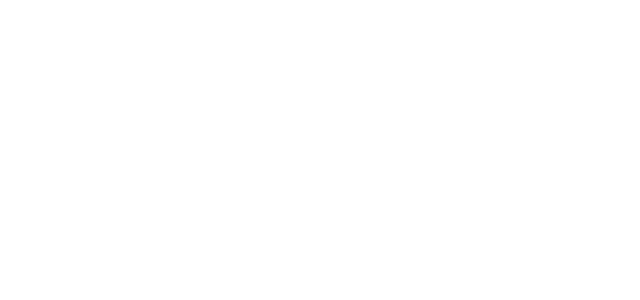
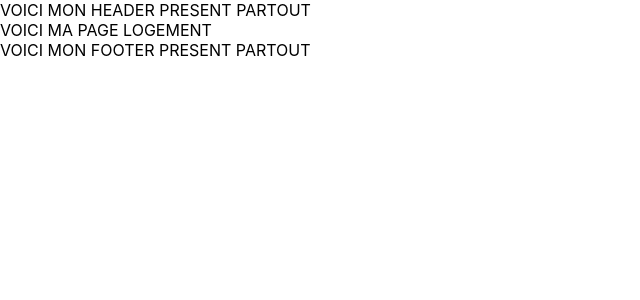
Before and after one commit to polzocr/P11-Kasa, a React (Create React App) app: page /logement/1 in a window 1280 px wide. Before the commit this address had no page. Shown: the top 300 px of the page, without its empty margins (0-640 px from the left). Built offline with nearby package versions, Linux system fonts and the light colour scheme.

Commit message:
initialisation des pages du router

```diff
--- /dev/null
+++ b/src/components/Error/index.jsx
@@ -0,0 +1,7 @@
+function Error(){
+    return (
+        <div>VOICI MA PAGE DERREUR</div>
+    )
+}
+
+export  default Error
--- /dev/null
+++ b/src/components/Footer/index.jsx
@@ -0,0 +1,7 @@
+function Footer(){
+    return(
+        <div>VOICI MON FOOTER PRESENT PARTOUT</div>
+    )
+}
+
+export default Footer
--- /dev/null
+++ b/src/components/Header/index.jsx
@@ -0,0 +1,6 @@
+function Header() {
+    return (
+        <div>VOICI MON HEADER PRESENT PARTOUT</div>
+    )
+}
+export default Header
--- a/src/index.jsx
+++ b/src/index.jsx
@@ -4,14 +4,26 @@
 import { BrowserRouter as Router, Routes, Route } from 'react-router-dom';
 
 import Home from './pages/Home/index'
+import About from './pages/About/index'
+import Logement from './pages/Logement/index'
+
+import Header from './components/Header/index'
+import Footer  from './components/Footer/index'
+import Error from './components/Error/index'
+
 
 const root = ReactDOM.createRoot(document.getElementById('root'));
 root.render(
     <React.StrictMode>
         <Router>
+            <Header />
             <Routes>
                 <Route index element={<Home />} />
+                <Route path='/about' element={<About />}/>
+                <Route path='/logement/:id' element={<Logement />}/>
+                <Route path='*' element={<Error />}/>
             </Routes>
+            <Footer />
         </Router>
     </React.StrictMode>
 );
--- /dev/null
+++ b/src/pages/About/index.jsx
@@ -0,0 +1,7 @@
+function About(){
+    return (
+        <div>VOICI MA PAGE ABOUT</div>
+    )
+}
+
+export default About
--- /dev/null
+++ b/src/pages/Logement/index.jsx
@@ -0,0 +1,7 @@
+function Logement(){
+    return (
+        <div>VOICI MA PAGE LOGEMENT</div>
+    )
+}
+
+export default Logement
```
